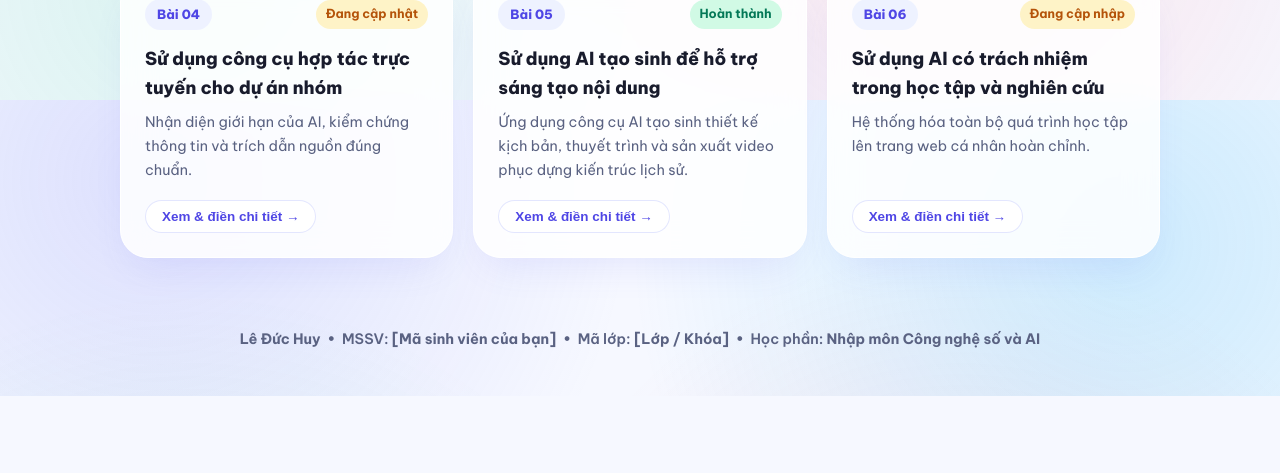
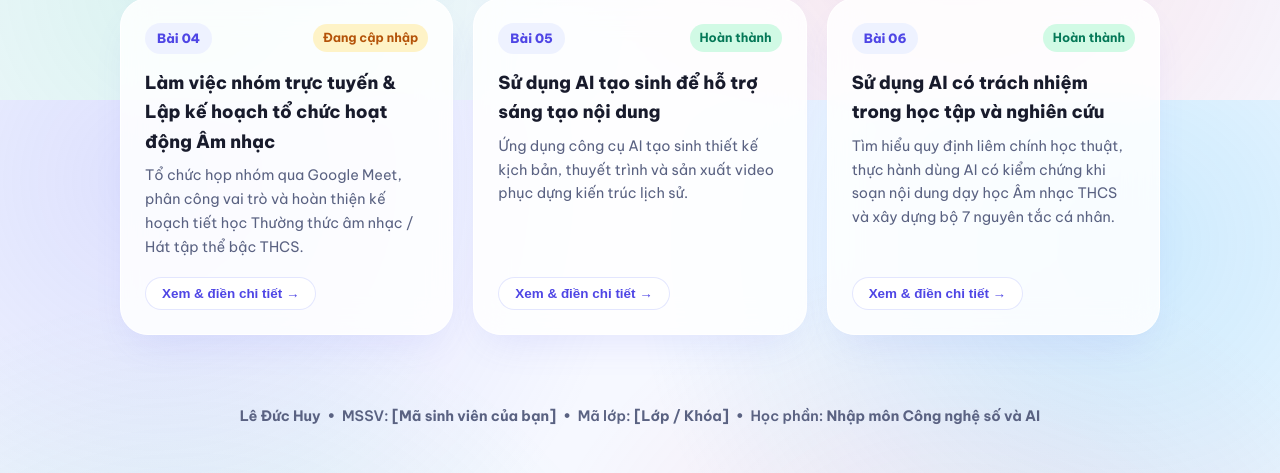
Before and after one commit to giabao848/music_portfolio, a plain HTML site: page du-an.html in a window 1280 px wide. Shown: the part 700-1173 px from the top of the page. Before the commit the page ends 1096 px from the top, so only its background shows below. Drawn offline with Linux system fonts and the light colour scheme.

Commit message:
sap xong

```diff
--- a/du-an.html
+++ b/du-an.html
@@ -78,7 +78,7 @@
         <a id="modalLink" href="#" target="_blank" rel="noopener" class="btn btn-primary" style="margin-top: 12px; display: none; font-size: 0.85rem; padding: 9px 18px;">Mở sản phẩm đính kèm ↗</a>
         <div style="display: flex; flex-wrap: wrap; gap: 10px; margin-top: 12px;">
           <a id="modalLink" href="#" target="_blank" rel="noopener" class="btn btn-primary" style="display: none; font-size: 0.85rem; padding: 9px 18px;">Mở sản phẩm đính kèm ↗</a>
-          <a id="modalVideoLink" href="#" target="_blank" rel="noopener" class="btn btn-secondary" style="display: none; font-size: 0.85rem; padding: 9px 18px; border-color: #FB7185; color: #E11D48;">▶ Xem video trên YouTube ↗</a>
+          <a id="modalVideoLink" href="#" target="_blank" rel="noopener" class="btn btn-secondary" style="display: none; font-size: 0.85rem; padding: 9px 18px; border-color: #FB7185; color: #E11D48;">▶ Xem video sản phẩm ↗</a>
         </div>
       </div>
     </div>
--- a/js/data.js
+++ b/js/data.js
@@ -88,25 +88,39 @@ const SITE_DATA = {
     },
     {
       code: "Bài 03",
-      status: "Đang cập nhật",
-      title: "Viết Prompt hiệu quả cho các tác vụ học tập",
-      shortDesc: "Xây dựng cấu trúc Prompt hiệu quả hỗ trợ phân tích tác phẩm và soạn ý tưởng.",
-      goal: "[Điền mục tiêu Bài 03 của bạn tại đây...]",
-      process: "[Điền các bước bạn đã thực hiện cho Bài 03...]",
-      errorsAndFix: "[Ghi lại lỗi hoặc khó khăn gặp phải và cách bạn xử lý...]",
-      result: "[Mô tả sản phẩm đạt được của Bài 03...]",
+      status: "Đang cập nhập",
+      title: "Giao tiếp & Đặt câu lệnh (Prompt) với AI",
+      shortDesc: "Thiết kế 3 cấp độ Prompt (Cơ bản – Cải tiến – Nâng cao) cho 3 tác vụ học tập, thử nghiệm trên ChatGPT và đúc kết nguyên tắc viết Prompt hiệu quả.",
+      goal: "Rèn luyện kỹ năng thiết kế câu lệnh (Prompt Engineering) theo các cấp độ từ cơ bản đến nâng cao cho 3 tác vụ học tập phổ biến; biết so sánh chất lượng phản hồi của AI và rút ra nguyên tắc tối ưu hóa câu lệnh phục vụ học tập và giảng dạy Sư phạm Âm nhạc.",
+      process:
+        "1. Chọn 3 tác vụ học tập gắn với chuyên ngành Sư phạm Âm nhạc: (1) Tóm tắt tài liệu lịch sử âm nhạc, (2) Giải thích khái niệm hòa thanh phức tạp, (3) Tạo bộ câu hỏi ôn tập môn Lý thuyết âm nhạc.\n" +
+        "2. Viết 9 phiên bản câu lệnh chia làm 3 cấp độ cho mỗi tác vụ: Prompt cơ bản (ngắn gọn), Prompt cải tiến (chi tiết, có định dạng đầu ra) và Prompt nâng cao (áp dụng Role Prompting, Chain-of-Thought, Few-shot Examples).\n" +
+        "3. Thử nghiệm trực tiếp toàn bộ 9 câu lệnh trên ChatGPT, chụp ảnh minh họa và lập bảng so sánh chất lượng kết quả.\n" +
+        "4. Phân tích nguyên nhân chênh lệch chất lượng phản hồi và tổng hợp bộ nguyên tắc viết Prompt hiệu quả.",
+      errorsAndFix:
+        "• Khi dùng Prompt cơ bản, AI trả lời quá chung chung, dài dòng hoặc dùng thuật ngữ nhạc lý dịch chưa chuẩn tiếng Việt; đã khắc phục bằng cách gán vai trò (Giảng viên Âm nhạc), giới hạn phạm vi đối tượng và cung cấp ví dụ mẫu (Few-shot).\n" +
+        "• Một số câu hỏi trắc nghiệm do AI tạo ban đầu bị trùng ý hoặc đáp án nhiễu quá dễ đoán; đã bổ sung yêu cầu phân mức độ nhận thức (Biết – Hiểu – Vận dụng) và giải thích chi tiết từng đáp án.",
+      result:
+        "Hoàn thành báo cáo thực hành Bài 03 gồm hệ thống 9 câu lệnh mẫu ở 3 cấp độ, bảng so sánh kết quả thử nghiệm thực tế trên ChatGPT, phần phân tích chuyên sâu và 6 nguyên tắc vàng khi giao tiếp với AI.",
       productLink: ""
     },
     {
       code: "Bài 04",
-      status: "Đang cập nhật",
-      title: "Sử dụng công cụ hợp tác trực tuyến cho dự án nhóm",
-      shortDesc: "Nhận diện giới hạn của AI, kiểm chứng thông tin và trích dẫn nguồn đúng chuẩn.",
-      goal: "[Điền mục tiêu Bài 04 của bạn tại đây...]",
-      process: "[Điền các bước bạn đã thực hiện cho Bài 04...]",
-      errorsAndFix: "[Ghi lại lỗi hoặc khó khăn gặp phải và cách bạn xử lý...]",
-      result: "[Mô tả sản phẩm đạt được của Bài 04...]",
-      productLink: ""
+      status: "Đang cập nhập",
+      title: "Làm việc nhóm trực tuyến & Lập kế hoạch tổ chức hoạt động Âm nhạc",
+      shortDesc: "Tổ chức họp nhóm qua Google Meet, phân công vai trò và hoàn thiện kế hoạch tiết học Thường thức âm nhạc / Hát tập thể bậc THCS.",
+      goal: "Rèn luyện kỹ năng cộng tác trực tuyến: biết lập kế hoạch điều hành cuộc họp qua Google Meet, phân chia vai trò điều phối – thư ký – chuyên môn hợp lý và tổng hợp biên bản thống nhất sản phẩm của nhóm.",
+      process:
+        "1. Lập kế hoạch tổ chức cuộc họp trực tuyến (25–30 phút trên Google Meet) với chủ đề: Xây dựng kế hoạch tổ chức tiết học hát bài “Niềm vui của em” (Nhạc và lời: Nguyễn Huy Hùng) cho học sinh lớp 6.\n" +
+        "2. Phân công 5 vai trò cụ thể cho từng thành viên trong nhóm: Người điều phối, Phụ trách nội dung chuyên môn, Phụ trách tiến trình dạy học, Thư ký ghi biên bản và Phụ trách học liệu – slide.\n" +
+        "3. Tiến hành họp theo khung thời gian 7 bước: thống nhất tiêu chí chọn bài hát, mục tiêu tiết dạy (Kiến thức – Kỹ năng – Phẩm chất) và kịch bản tổ chức hoạt động 45 phút.\n" +
+        "4. Thư ký tổng hợp nội dung thảo luận, lập bảng phân công nhiệm vụ sau cuộc họp, nhận xét ưu – nhược điểm của từng thành viên và xuất tệp báo cáo.",
+      errorsAndFix:
+        "• Thời gian họp trực tuyến chỉ kéo dài 30 phút nên phần thảo luận cách xử lý tình huống học sinh hát lệch nhịp hoặc ngại biểu diễn trước lớp chưa thật sâu; nhóm đã thống nhất phân công nhiệm vụ bổ sung chi tiết vào bảng kế hoạch sau cuộc họp.\n" +
+        "• Chuẩn bị sẵn phương án nhạc beat dự phòng và thanh phách/trống nhỏ để tránh lúng túng nếu thiết bị âm thanh gặp trục trặc.",
+      result:
+        "Hoàn thiện bộ Kế hoạch tổ chức cuộc họp trực tuyến & Biên bản làm việc nhóm đầy đủ (gồm lịch trình điều hành, giáo án tóm tắt 45 phút, bảng phân công sản phẩm và đánh giá thành viên).",
+      productLink: "" // Dán link Google Docs / PDF file báo cáo Bài 04 của bạn vào đây
     },
     {
       code: "Bài 05",
@@ -121,16 +135,16 @@ const SITE_DATA = {
       videoLink: "https://www.youtube.com/watch?v=DzyYBuSJ55o"
     },
     {
-      code: "Bài 06",
-      status: "Đang cập nhập",
-      title: "Sử dụng AI có trách nhiệm trong học tập và nghiên cứu",
-      shortDesc: "Hệ thống hóa toàn bộ quá trình học tập lên trang web cá nhân hoàn chỉnh.",
-      goal: "[Điền mục tiêu Bài 06 của bạn tại đây...]",
-      process: "[Điền các bước bạn đã thực hiện cho Bài 06...]",
-      errorsAndFix: "[Ghi lại lỗi hoặc khó khăn gặp phải và cách bạn xử lý...]",
-      result: "[Mô tả sản phẩm đạt được của Bài 06...]",
-      productLink: ""
-    }
+  code: "Bài 06",
+  status: "Hoàn thành",
+  title: "Sử dụng AI có trách nhiệm trong học tập và nghiên cứu",
+  shortDesc: "Tìm hiểu quy định liêm chính học thuật, thực hành dùng AI có kiểm chứng khi soạn nội dung dạy học Âm nhạc THCS và xây dựng bộ 7 nguyên tắc cá nhân.",
+  goal: "Nắm vững các quy định về liêm chính học thuật khi dùng AI của Bộ GD&ĐT và ĐHQGHN; thực hành ứng dụng ChatGPT có kiểm chứng để chuẩn bị nội dung dạy học cảm thụ dân ca Việt Nam cho học sinh THCS; đúc kết bộ 7 nguyên tắc đạo đức cá nhân và thiết kế Infographic trực quan.",
+  process: "Bước 1: Tổng hợp và phân tích Thông tư 49/2026/TT-BGDĐT cùng hướng dẫn của ĐHQGHN và VNU-LIC. Bước 2: Dùng ChatGPT qua 3 lượt prompt để lập dàn ý, tìm từ khóa và gợi ý cách diễn đạt cho bài thuyết trình cảm thụ dân ca Quan họ lớp 7. Bước 3: Đối chiếu kết quả AI với Chương trình GDPT môn Âm nhạc 2018, tự viết lại nội dung và trích dẫn chuẩn Harvard. Bước 4: Phân tích 3 vấn đề đạo đức đặc thù ngành Sư phạm Âm nhạc, xây dựng bộ 7 nguyên tắc cá nhân và thiết kế Infographic minh họa.",
+  errorsAndFix: "Khó khăn gặp phải là các quy định hiện hành mới nêu nguyên tắc chung, chưa hướng dẫn chi tiết cho sản phẩm thực hành âm nhạc (phối khí, nhạc đệm), đồng thời câu trả lời ban đầu của AI còn chung chung và chưa bám sát thuật ngữ chương trình mới. Cách xử lý: Chủ động xác định ranh giới tự thực hiện phần chuyên môn cốt lõi, đối chiếu trực tiếp dàn ý với văn bản Chương trình GDPT môn Âm nhạc 2018 để bổ sung đúng tên năng lực đặc thù và lấy ví dụ thực tế từ bài 'Bèo dạt mây trôi'.",
+  result: "Hoàn thiện báo cáo thực hành chi tiết 5 trang (kèm danh mục tài liệu tham khảo chuẩn Harvard) và 01 Infographic tóm tắt quy trình 5 bước cùng bộ 7 nguyên tắc sử dụng AI có trách nhiệm dành cho sinh viên Sư phạm Âm nhạc.",
+  productLink: "files/bai6.pdf"
+}
   ],
 
   // -------------------------------------------------------------------------
```
Also changed, not shown: 1 other file.
